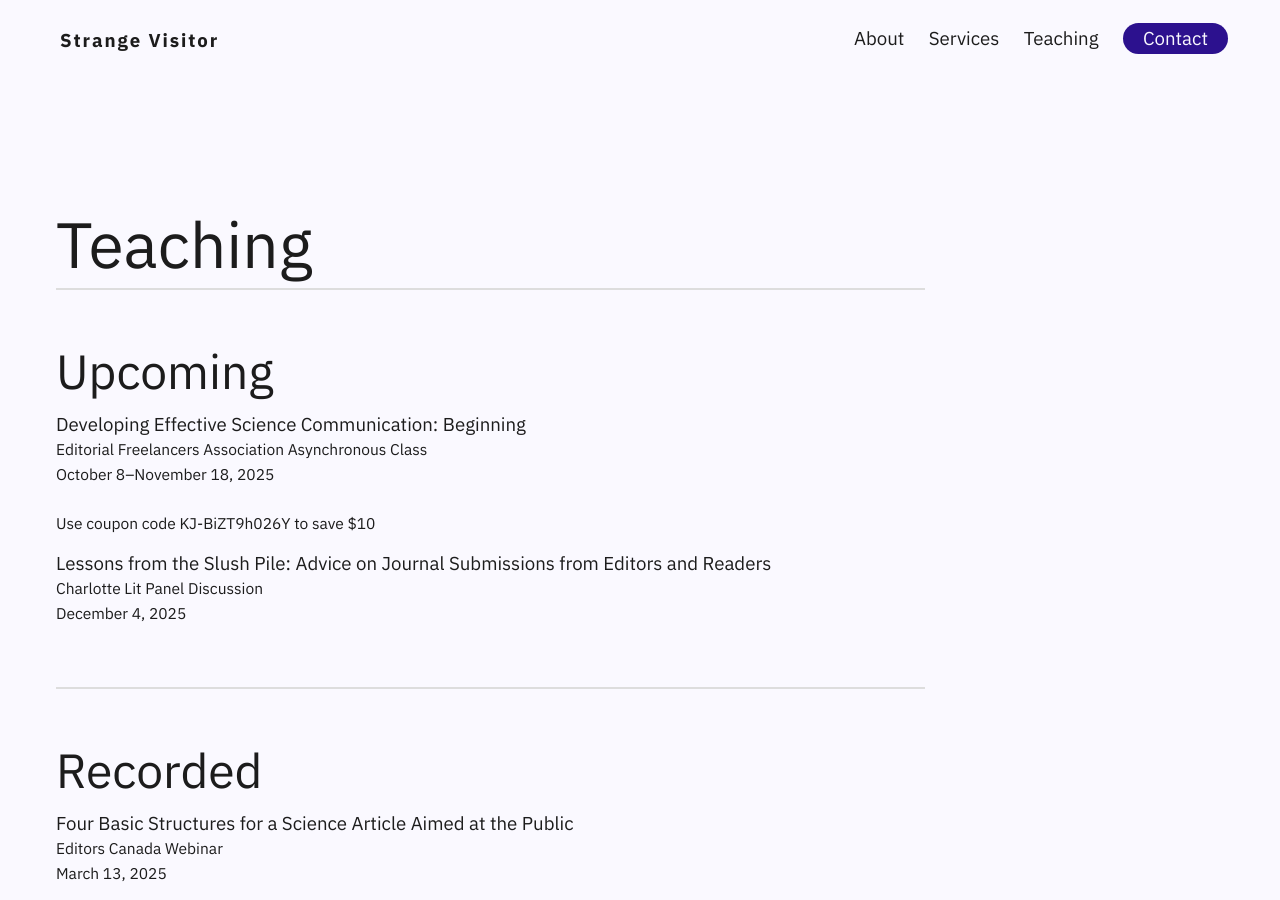
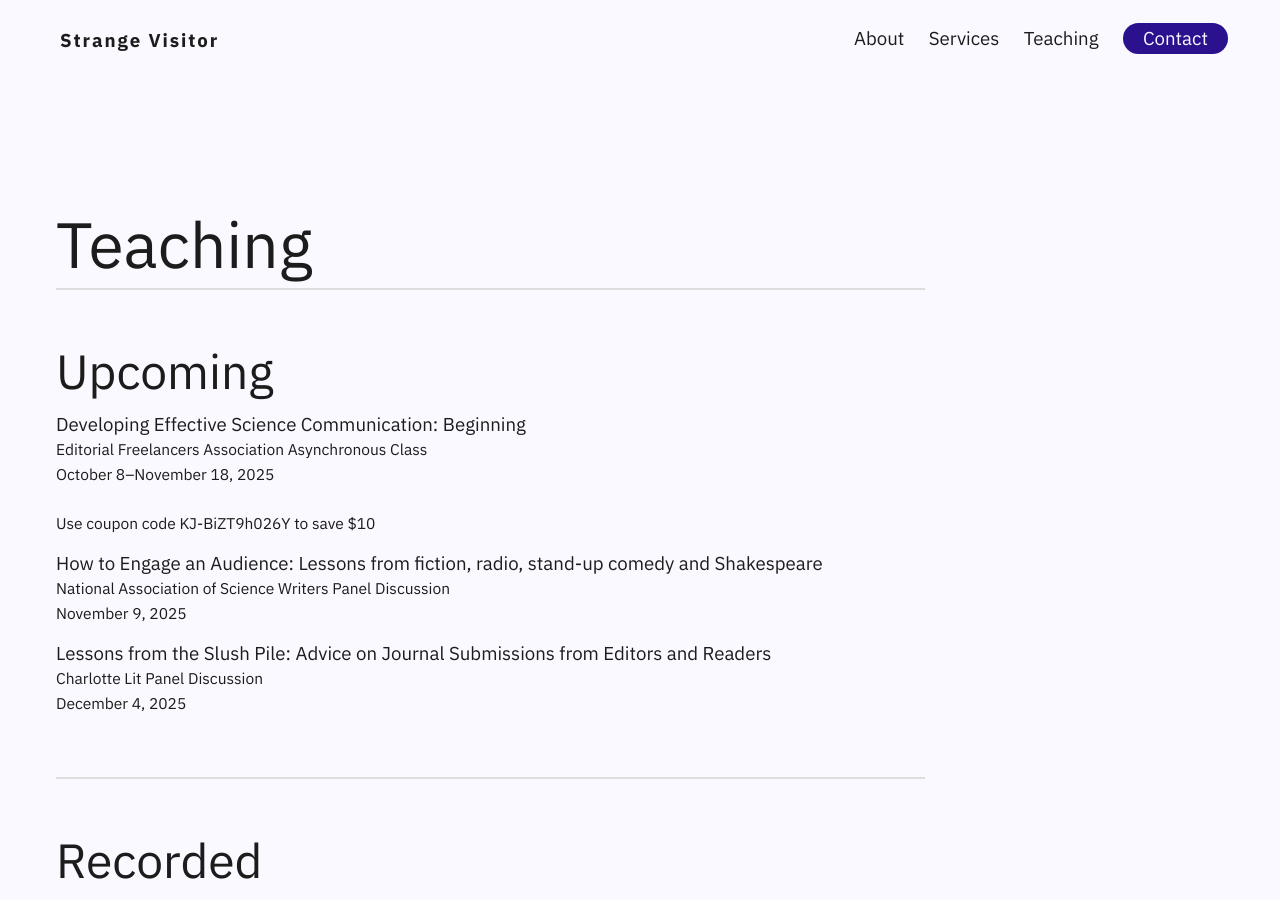
Before and after one commit to kgrimSV/Strange_Visitor, a Jekyll site: the page built from teaching.md, in a window 1280 px wide and 900 px high. Built offline with Jekyll 4.4.1, drawn with Linux system fonts in a browser that asks for light colours; some web fonts are replaced.

Commit message:
Update teaching.md
added NASW panel

```diff
--- a/teaching.md
+++ b/teaching.md
@@ -14,6 +14,11 @@ permalink: /teaching/
 <br>
 <br>
 <small>Use coupon code KJ-BiZT9h026Y to save $10</small>
+<br>
+
+[How to Engage an Audience: Lessons from fiction, radio, stand-up comedy and Shakespeare](https://sciencewriters2025.org/schedule/)<br>
+<small>National Association of Science Writers Panel Discussion</small><br>
+<small>November 9, 2025</small>
 <br>
 
 [Lessons from the Slush Pile: Advice on Journal Submissions from Editors and Readers](https://charlottelit.configio.com/pd/615/panel-discussion-lessons-from-the-slush-pile)<br>
```
